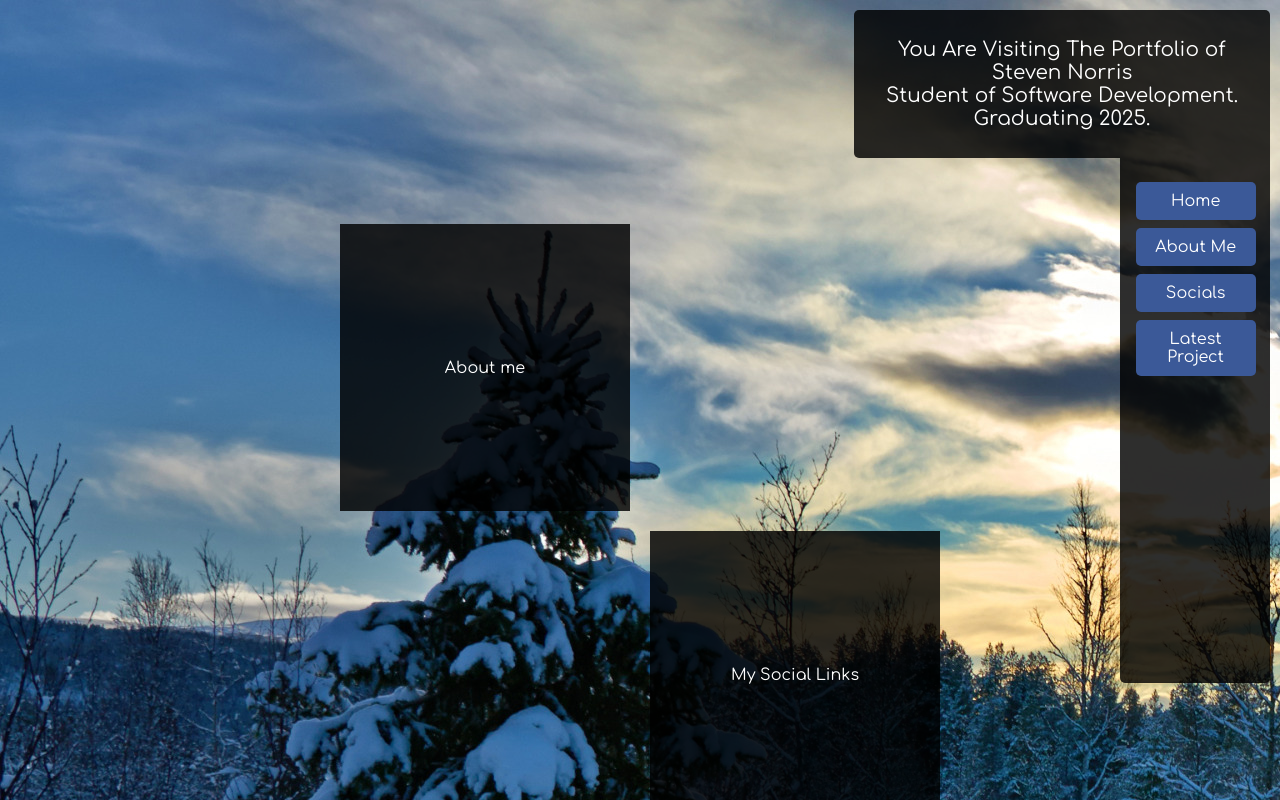
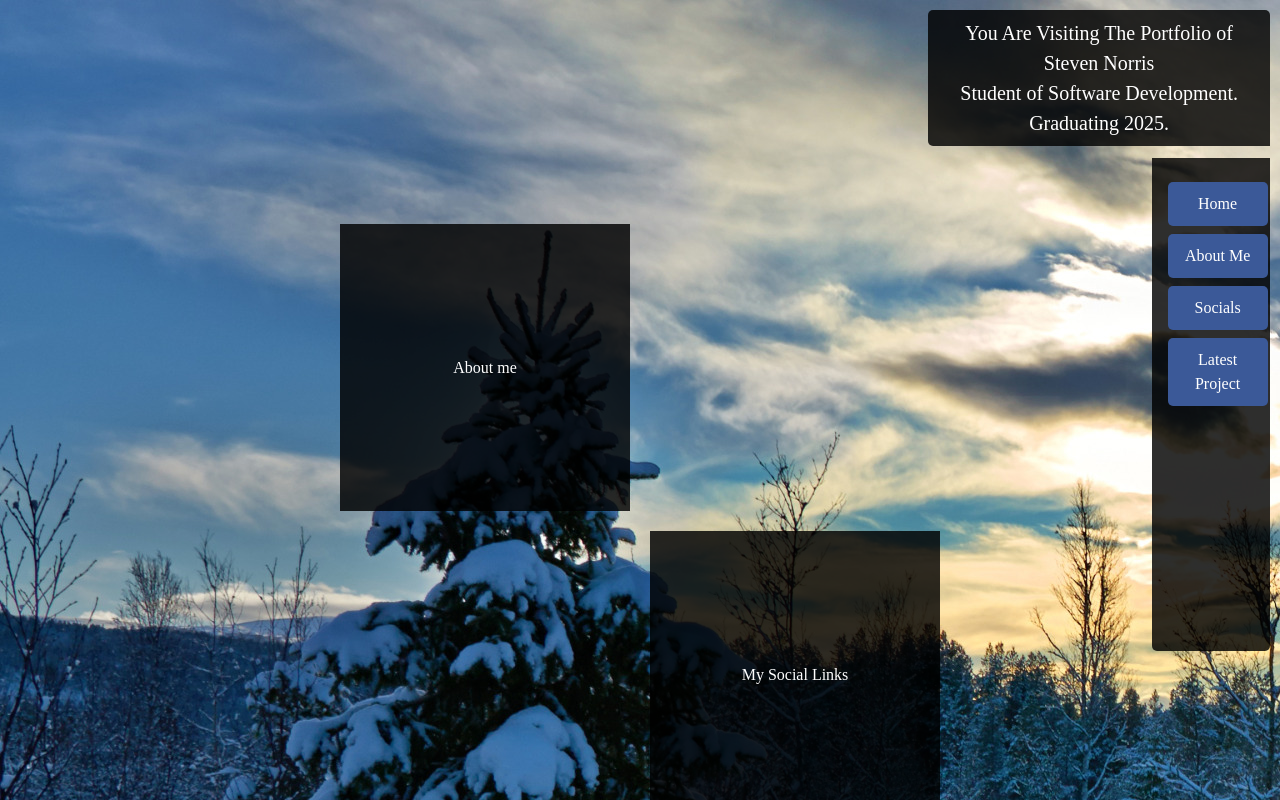
Before and after one commit to StevenScript/my-portfolio, a React (Create React App) app: page / in a window 1280 px wide. Shown: the top 800 px of the page. Built offline with nearby package versions, Linux system fonts and the light colour scheme.

Commit message:
ADD - Begin Conversion to Tailwind

```diff
--- /dev/null
+++ b/postcss.config.js
@@ -0,0 +1,6 @@
+module.exports = {
+  plugins: {
+    tailwindcss: {},
+    autoprefixer: {},
+  },
+}
--- a/src/App.css
+++ b/src/App.css
@@ -1,3 +1,7 @@
+@tailwind base;
+@tailwind components;
+@tailwind utilities;
+
 @import url("https://fonts.googleapis.com/css2?family=Comfortaa:wght@300;400;500;700&display=swap");
 
 body,
--- a/src/App.js
+++ b/src/App.js
@@ -13,7 +13,7 @@ const App = () => {
       <NavBar />
       <Routes>
         <Route path="/" element={<LandingPage />} />
-        <Route path="/my-portfolio" element={<LandingPage />} />
+        <Route path="/my-portfolio/" element={<LandingPage />} />
         <Route path="/about" element={<About />} />
         <Route path="/social-links" element={<Socials />} />
         <Route path="/Whack-A-Mole" element={<WhackAMole />} />
--- /dev/null
+++ b/tailwind.config.js
@@ -0,0 +1,8 @@
+/** @type {import('tailwindcss').Config} */
+module.exports = {
+  content: ["./src/**/*.{js,jsx,ts,tsx}", "./public/index.html"],
+  theme: {
+    extend: {},
+  },
+  plugins: [],
+};
```
Also changed, not shown: package.json (+10 -2 lines), src/index.css (+7 -3 lines), 1 other file (tests, documents, lock files or other folders).
